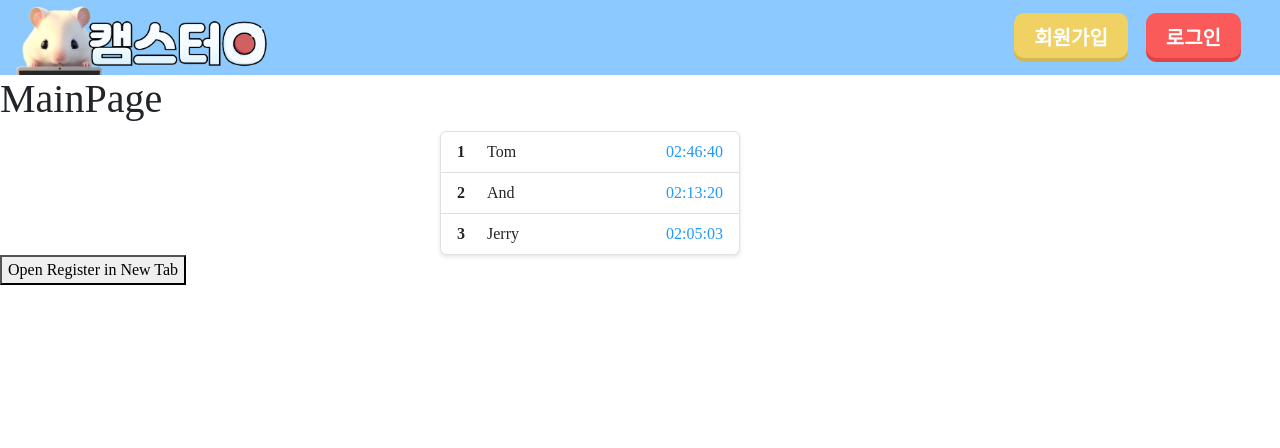
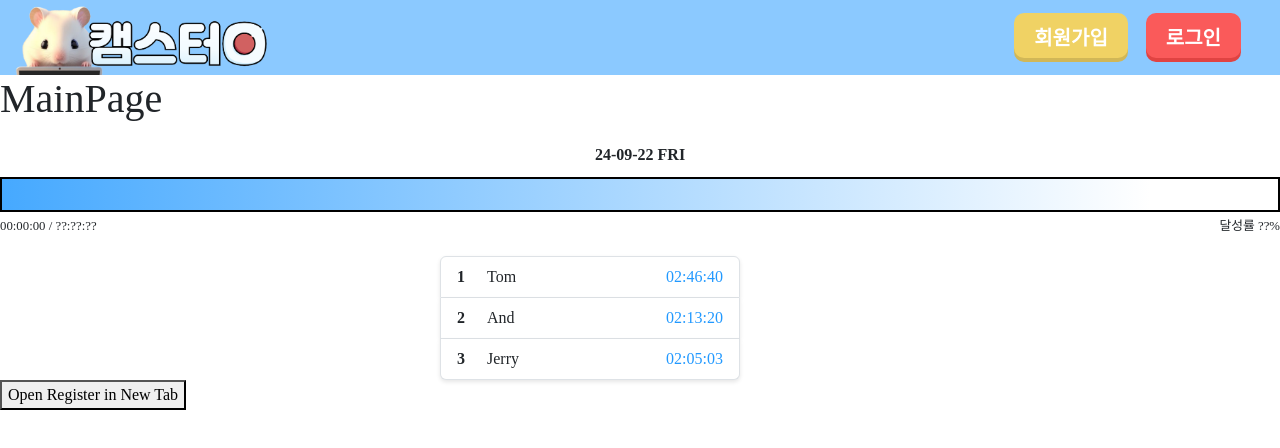
Before and after one commit to Ureca-Camster/Camster-FE, a React (Create React App) app: page / in a window 1280 px wide. Shown: the top 448 px of the page. Built offline with nearby package versions, Linux system fonts and the light colour scheme; a web font is replaced by a local one.

Commit message:
feat: add a progress bar depending on whether logged in or not

```diff
--- a/package.json
+++ b/package.json
@@ -16,6 +16,7 @@
     "react-router-dom": "^6.26.2",
     "react-scripts": "5.0.1",
     "redux-persist": "^6.0.0",
+    "styled-components": "^6.1.13",
     "sweetalert2": "^11.14.0",
     "web-vitals": "^2.1.4"
   },
--- /dev/null
+++ b/src/component/TodayProgress.jsx
@@ -0,0 +1,101 @@
+import { useSelector } from "react-redux";
+import styled from "styled-components";
+
+// 시:분:초로 변환하는 함수
+const formatTime = (seconds) => {
+  const h = Math.floor(seconds / 3600).toString().padStart(2, '0');
+  const m = Math.floor((seconds % 3600) / 60).toString().padStart(2, '0');
+  const s = (seconds % 60).toString().padStart(2, '0');
+  return `${h}:${m}:${s}`;
+};
+
+const ProgressBarContainer = styled.div`
+  width: 100%;
+  margin: 20px 0;
+`;
+
+const DateText = styled.div`
+  width: ${(props) => props.width}%;
+  text-align: center;
+  font-weight: 600;
+  font-size: 1rem;
+  letter-spacing: ${(props) => props.letterSpacing};
+`;
+
+const ProgressBar = styled.div`
+  width: 100%;
+  height: 35px;
+  background-color: #ffffff;
+  margin-top: 10px;
+  overflow: hidden;
+  border: 2px solid black;
+`;
+
+const Progress = styled.div`
+  width: ${(props) => props.width}%;
+  height: 35px;
+  background: ${(props) =>
+    props.isLoggedIn ? "#46A9FF" : "linear-gradient(90deg, #46A9FF 0%, #ffffff 90%)"};
+  text-align: center;
+  color: #111;
+`;
+
+const TimeInfo = styled.div`
+  display: flex;
+  justify-content: space-between;
+  font-size: 0.8rem;
+  margin-top: 5px;
+`;
+
+const LeftText = styled.div`
+  text-align: left;
+`;
+
+const RightText = styled.div`
+  text-align: right;
+`;
+
+function TodayProgress() {
+  const isLoggedIn = useSelector((state) => state.login.isLoggedIn);
+  const user = useSelector((state) => state.user);
+
+  const todayTime = user.todayTime;
+  const goalTime = user.goalTime;
+
+  const progressWidth = isLoggedIn
+    ? goalTime === 0
+      ? 100
+      : (todayTime / goalTime) * 100
+    : 100;
+
+  // 자간 조절로 width를 꽉 채우기 위한 letterSpacing 계산
+  const letterSpacing = progressWidth < 100 ? '2px' : 'normal';
+
+  // 시간 형식으로 변환
+  const todayTimeFormatted = isLoggedIn ? formatTime(todayTime) : "00:00:00";
+  const goalTimeFormatted = isLoggedIn ? formatTime(goalTime) : "??:??:??";
+
+  // 달성률
+  const progressPercentage = isLoggedIn
+    ? goalTime === 0
+      ? 0
+      : Math.floor((todayTime / goalTime) * 100)
+    : "??";
+
+  return (
+    <ProgressBarContainer>
+      <DateText width={progressWidth} letterSpacing={letterSpacing}>
+        24-09-22 FRI
+      </DateText>
+      <ProgressBar>
+        <Progress width={progressWidth} isLoggedIn={isLoggedIn} />
+      </ProgressBar>
+      <TimeInfo>
+        <LeftText>{`${todayTimeFormatted} / ${goalTimeFormatted}`}</LeftText>
+        <RightText>{`달성률 ${progressPercentage}%`}</RightText>
+      </TimeInfo>
+    </ProgressBarContainer>
+  );
+}
+
+export default TodayProgress;
--- a/src/pages/MainPage.jsx
+++ b/src/pages/MainPage.jsx
@@ -1,12 +1,14 @@
 // MainPage.jsx
 import React from 'react';
 import Rank from '../component/Rank';
+import TodayProgress from '../component/TodayProgress';
 
 function MainPage(props) {
 
     return (
         <div>
             <h1>MainPage</h1>
+            <TodayProgress />
             <Rank />
             <button onClick={() => {
                 window.open('register', '_blank');
```
Also changed, not shown: 1 other file (tests, documents, lock files or other folders).
